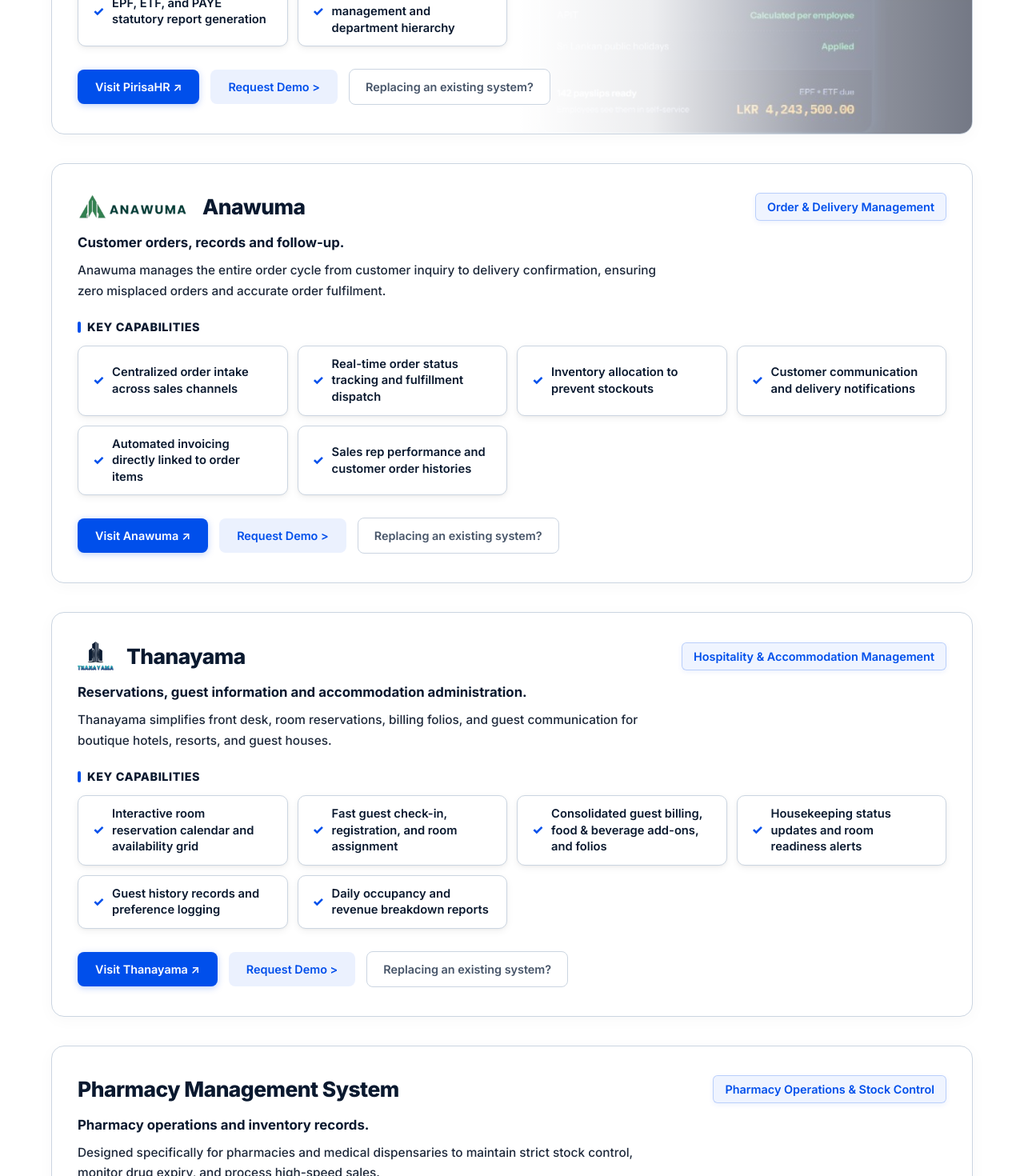
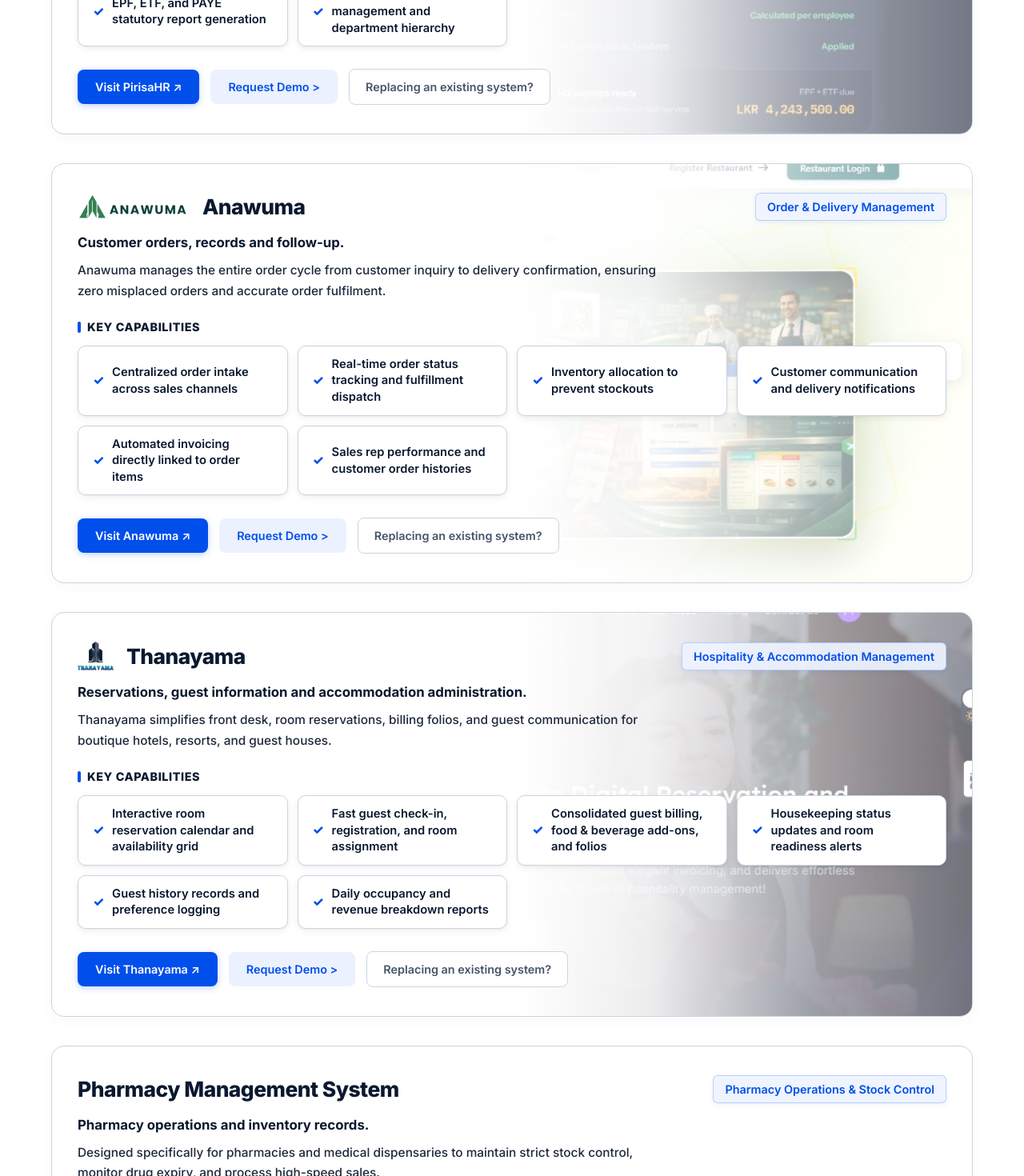
Before and after one commit to Knoweb/Knoweb-site, a Next.js app in the folder knoweb/: page /saas in a window 1280 px wide. Shown: the part 1776-3246 px from the top of the page at 80% size. Built offline with nearby package versions, Linux system fonts and the light colour scheme.

Commit message:
feat(saas): integrate authentic dashboard visual backgrounds for Anawuma and Thanayama cards

```diff
--- a/knoweb/src/app/saas/page.tsx
+++ b/knoweb/src/app/saas/page.tsx
@@ -64,6 +64,7 @@ const products: ProductItem[] = [
     url: 'https://anawuma.com/',
     logoLight: '/logos/anawuma.png',
     logoDark: '/logos/anawuma-dark.png',
+    bgImage: '/anawuma-dashboard-bg.jpg',
     summary: 'Customer orders, records and follow-up.',
     details:
       'Anawuma manages the entire order cycle from customer inquiry to delivery confirmation, ensuring zero misplaced orders and accurate order fulfilment.',
@@ -83,6 +84,7 @@ const products: ProductItem[] = [
     url: 'https://thanayama.com/',
     logoLight: '/logos/thanayama.png',
     logoDark: '/logos/thanayama-dark.png',
+    bgImage: '/thanayama-dashboard-bg.jpg',
     summary: 'Reservations, guest information and accommodation administration.',
     details:
       'Thanayama simplifies front desk, room reservations, billing folios, and guest communication for boutique hotels, resorts, and guest houses.',
```
Also changed, not shown: knoweb/public/anawuma-dashboard-bg.jpg (added), knoweb/public/thanayama-dashboard-bg.jpg (added).
